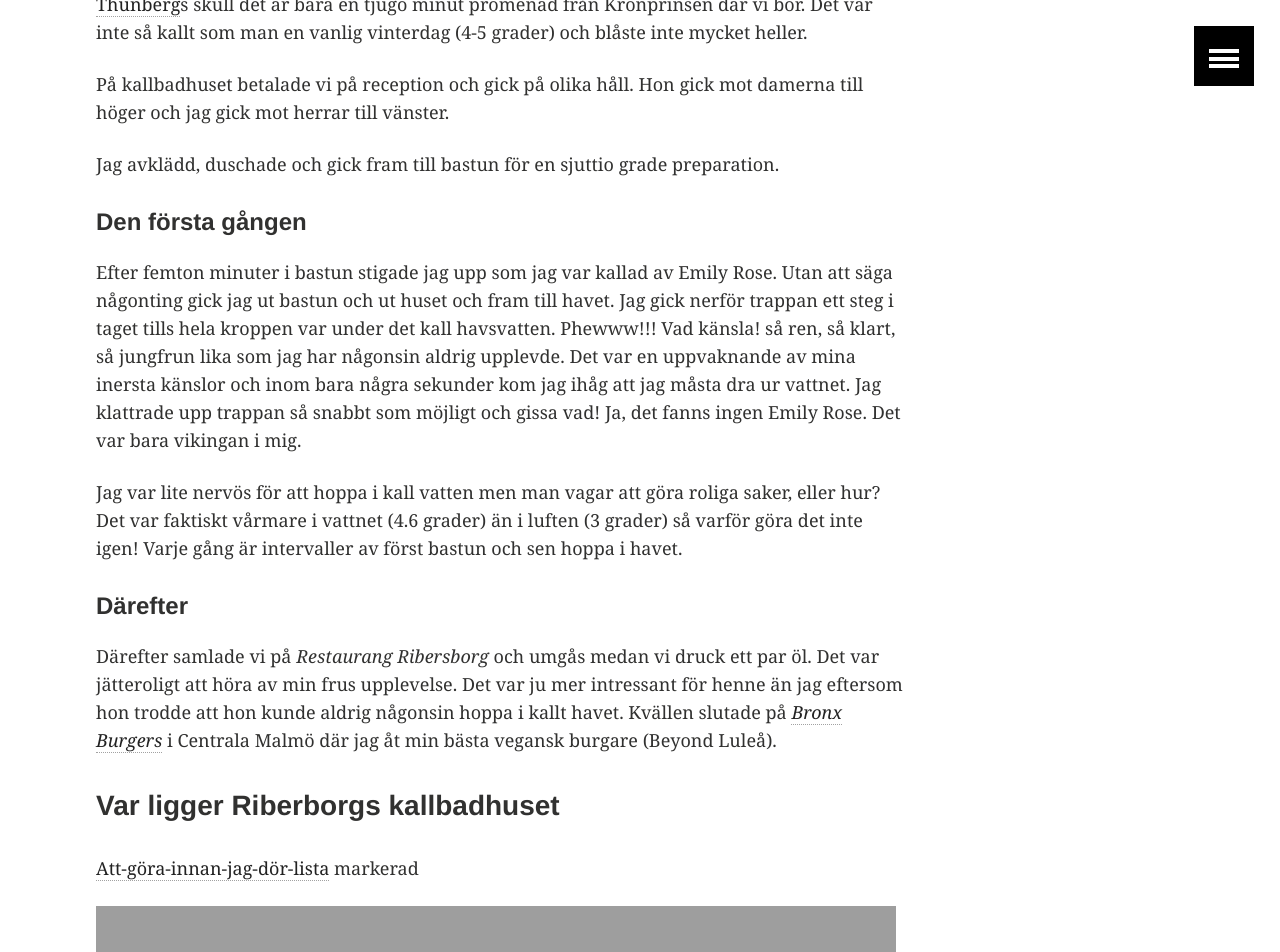
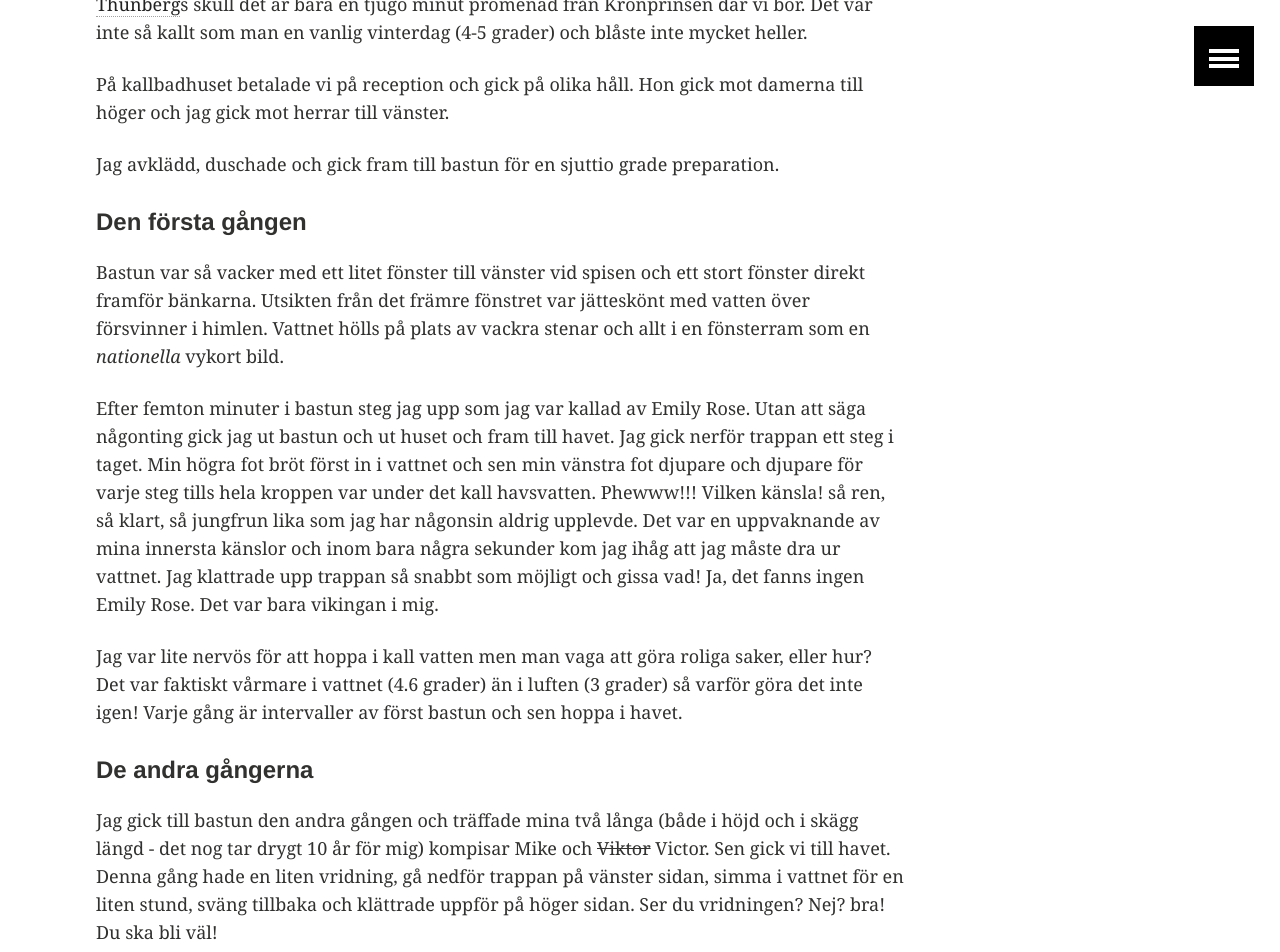
Before and after one commit to MukamaTwo/MukamaTwo.github.io, a Jekyll site: the page built from _posts/2020-01-02-Är-det-kallt-än.md, in a window 1280 px wide and 1400 px high, scrolled down 858 px. Shown: the top 952 px of the window. Built offline with Jekyll 4.4.1, drawn with Linux system fonts in a browser that asks for light colours; comment, search, counter and statistics services are not loaded; some of the changed text lies outside the part shown; grey boxes are pictures that could not be loaded.

Commit message:
bastun, havet interveller

```diff
--- a/_posts/2020-01-02-Är-det-kallt-än.md
+++ b/_posts/2020-01-02-Är-det-kallt-än.md
@@ -34,15 +34,19 @@ Jag avklädd, duschade och gick fram till bastun för en sjuttio grade preparati
 
 #### Den första gången
 
-Efter femton minuter i bastun stigade jag upp som jag var kallad av Emily Rose. Utan att säga någonting gick jag ut bastun och ut huset och fram till havet. Jag gick nerför trappan ett steg i taget tills hela kroppen var under det kall havsvatten. Phewww!!! Vad känsla! så ren, så klart, så jungfrun lika som jag har någonsin aldrig upplevde. Det var en uppvaknande av mina inersta känslor och inom bara några sekunder kom jag ihåg att jag måsta dra ur vattnet. Jag klattrade upp trappan så snabbt som möjligt och gissa vad! Ja, det fanns ingen Emily Rose. Det var bara vikingan i mig.
+Bastun var så vacker med ett litet fönster till vänster vid spisen och ett stort fönster direkt framför bänkarna. Utsikten från det främre fönstret var jätteskönt med vatten över försvinner i himlen. Vattnet hölls på plats av vackra stenar och allt i en fönsterram som en *nationella* vykort bild.
 
-Jag var lite nervös för att hoppa i kall vatten men man vagar att göra roliga saker, eller hur? Det var faktiskt vårmare i vattnet (4.6 grader) än i luften (3 grader) så varför göra det inte igen! Varje gång är intervaller av först bastun och sen hoppa i havet.
+Efter femton minuter i bastun steg jag upp som jag var kallad av Emily Rose. Utan att säga någonting gick jag ut bastun och ut huset och fram till havet. Jag gick nerför trappan ett steg i taget. Min högra fot bröt först in i vattnet och sen min vänstra fot djupare och djupare för varje steg tills hela kroppen var under det kall havsvatten. Phewww!!! Vilken känsla! så ren, så klart, så jungfrun lika som jag har någonsin aldrig upplevde. Det var en uppvaknande av mina innersta känslor och inom bara några sekunder kom jag ihåg att jag måste dra ur vattnet. Jag klattrade upp trappan så snabbt som möjligt och gissa vad! Ja, det fanns ingen Emily Rose. Det var bara vikingan i mig.
 
-#### Därefter
+Jag var lite nervös för att hoppa i kall vatten men man vaga att göra roliga saker, eller hur? Det var faktiskt vårmare i vattnet (4.6 grader) än i luften (3 grader) så varför göra det inte igen! Varje gång är intervaller av först bastun och sen hoppa i havet.
 
-Därefter samlade vi på *Restaurang Ribersborg* och umgås medan vi druck ett par öl. Det var jätteroligt att höra av min frus upplevelse. Det var ju mer intressant för henne än jag eftersom hon trodde att hon kunde aldrig någonsin hoppa i kallt havet. Kvällen slutade på *[Bronx Burgers](https://bronxburgers.se/)* i Centrala Malmö där jag åt min bästa vegansk burgare (Beyond Luleå).
+#### De andra gångerna
 
-### Var ligger Riberborgs kallbadhuset
+Jag gick till bastun den andra gången och träffade mina två långa (både i höjd och i skägg längd - det nog tar drygt 10 år för mig) kompisar Mike och ~~Viktor~~ Victor. Sen gick vi till havet. Denna gång hade en liten vridning, gå nedför trappan på vänster sidan, simma i vattnet för en liten stund, sväng tillbaka och klättrade uppför på höger sidan. Ser du vridningen? Nej? bra! Du ska bli väl!
+
+För min tredje gången, från bastun, träffade vi en ny kompis, Joel, som hade just kommit in kallabadhuset. Han gick direkt till havet utan att vårma sig själv i bastun, så jävla galen! Mitt mål i 10 år i framtiden :D
+
+Vi gick till bastun och en stund i kallt havet för två gånger till. På varje gång kände jag bättre och bättre i vatten, och stunden efter jag var ut ur vattnet.
 
 [Att-göra-innan-jag-dör-lista](https://www.facebook.com/bbccomedy/videos/337115390412572/?v=337115390412572){:target="_blank"} markerad
 
```
Also changed, not shown: other parts of _posts/2020-01-02-Är-det-kallt-än.md (+1 -1 lines).
